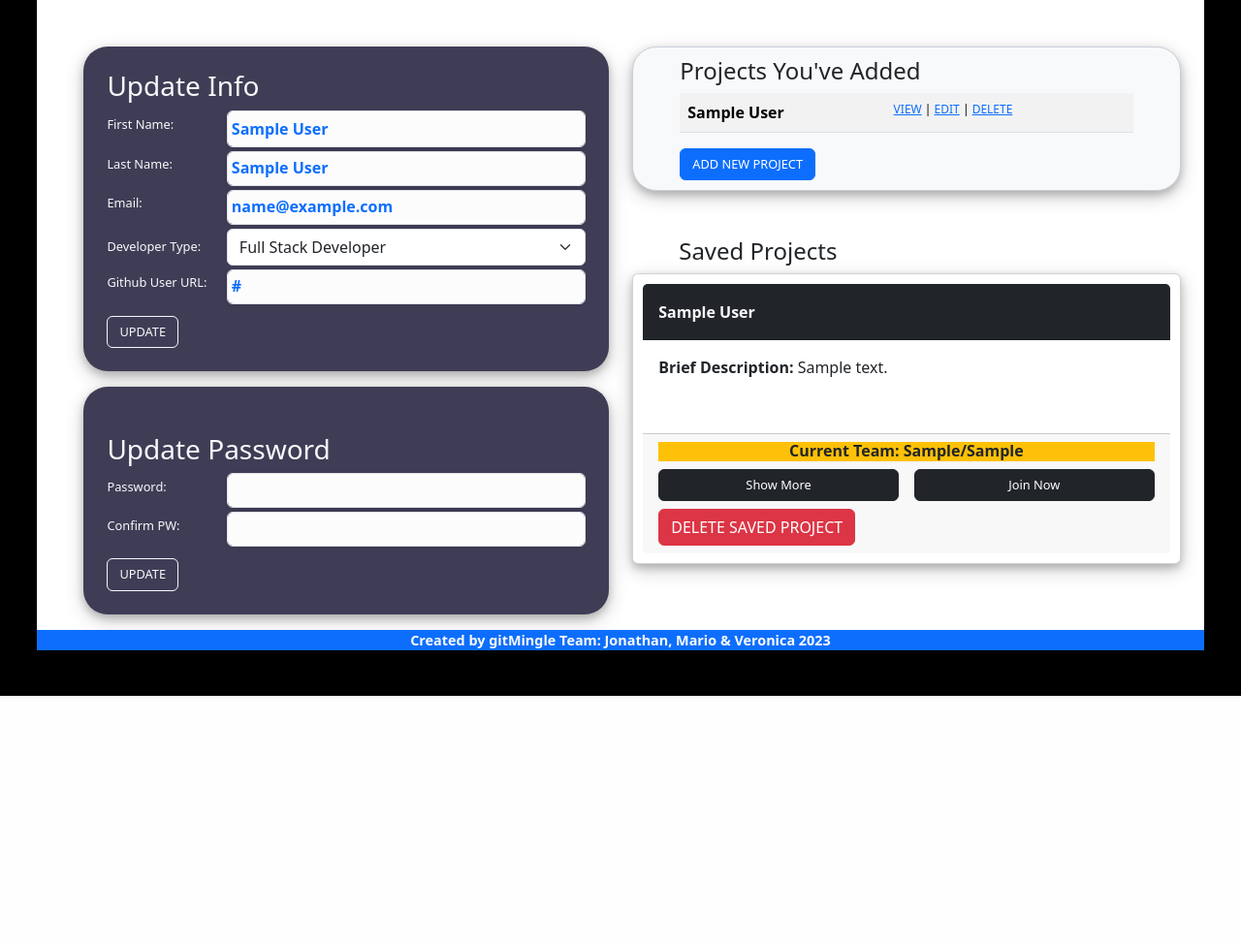
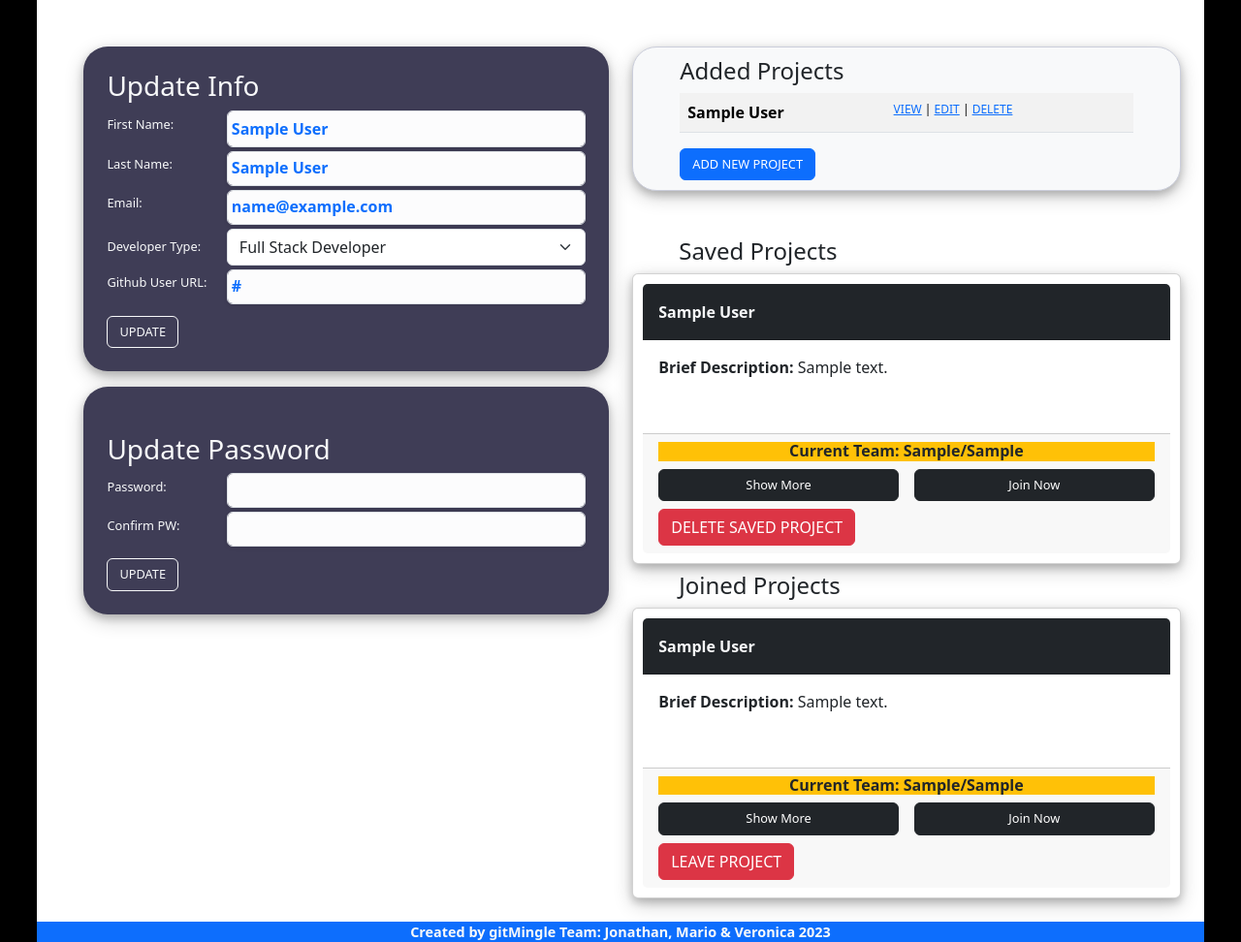
Before and after one commit to netjc/gitMingle_vam, a Flask app: page /users/profile/1 in a window 1280 px wide. Shown: the part 82-1054 px from the top of the page at 97% size. Before the commit the page ends 800 px from the top, so only its background shows below. Run offline with Flask 3, Linux system fonts and the light colour scheme; the visitor is signed in with stand-in values (Sample User, id 1); tables that the repository leaves empty or names only in its code hold one stand-in row (values such as "Sample post"); some web fonts are replaced.

Commit message:
finalized project join/join request

```diff
--- a/flask_app/controllers/users.py
+++ b/flask_app/controllers/users.py
@@ -65,7 +65,8 @@ def profile_page(id):
     }
 
     user1=user.User.get_user_with_projects({"id":id})
-    return render_template("profile.html", current_user=user.User.get_user_info({"id":id}), saved_projects=user.User.get_user_with_saved_projects({"id":id}), one_user=user1)
+
+    return render_template("profile.html", current_user=user.User.get_user_info({"id":id}), saved_projects=user.User.get_user_with_saved_projects({"id":id}), joined_projects=user.User.get_user_with_joined_projects({"id":id}),one_user=user1)
 
 
 # ******** UPDATE PROFILE - post & redirect *********
--- a/flask_app/models/project.py
+++ b/flask_app/models/project.py
@@ -136,6 +136,25 @@ class Project:
         data={"id": id}
         return connectToMySQL(cls.db).query_db(query, data)
 
+# ******** JOIN TEAM/ REQUEST TO JOIN (DEFAULT STATUS IS "PENDING" ) *********
+    @classmethod
+    def join_team(cls, data):
+        query="""
+            INSERT INTO team_members (project_id, user_id, member_type, status, created_at, updated_at)
+            VALUES (%(project_id)s, %(user_id)s, "NONE", "PENDING", NOW(), NOW());
+        """
+        return connectToMySQL(cls.db).query_db(query, data)
+
+# ******** DELETE TEAM MEMBER / LEAVE TEAM *********
+    @classmethod
+    def delete_member(cls, id):
+        query="""
+            DELETE FROM team_members
+            WHERE project_id=%(id)s;
+        """
+        data={"id": id}
+        return connectToMySQL(cls.db).query_db(query, data)
+
 
 # -- STATIC METHODS BELOW -----------------------------------------------------------
 
--- a/flask_app/models/user.py
+++ b/flask_app/models/user.py
@@ -102,7 +102,18 @@ class User:
             WHERE users.id=%(id)s;
             """
         results = connectToMySQL(cls.db).query_db(query, data )
-        print (results)
+        return results
+
+# ******** GET USER WITH PROJECTS USER HAS JOINED***********
+    @classmethod
+    def get_user_with_joined_projects(cls,data):
+        query="""
+            SELECT * FROM users
+            JOIN team_members on users.id=team_members.user_id
+            JOIN projects ON team_members.project_id=projects.id
+            WHERE users.id=%(id)s;
+            """
+        results = connectToMySQL(cls.db).query_db(query, data )
         return results
 
 # ******** SHOW ALL USERS *********
--- a/flask_app/templates/dashboard.html
+++ b/flask_app/templates/dashboard.html
@@ -88,7 +88,7 @@
 
                         <div class="w-100 d-flex justify-content-evenly mt-2">
                             <a class="w-75 btn btn-dark me-2" style="font-size: .8rem;" href="/projects/show_project/{{project.id}}"> Show More </a>
-                            <a class="w-75 btn btn-dark ms-2" style="font-size: .8rem;" href="#"> Join Now </a><br>
+                            <a class="w-75 btn btn-dark ms-2" style="font-size: .8rem;" href="/projects/join_project/{{project.id}}"> Join Now </a><br>
                         </div>
                     </div>
                 </div>
--- a/flask_app/templates/profile.html
+++ b/flask_app/templates/profile.html
@@ -128,7 +128,7 @@
 <!-- *****************************PROJECTS ADDED BY USER******************************* -->
         <div class="w-100 d-flex flex-column align-items-center justify-content-start pt-5 mb-3 border-5">
             <div class="w-100 table_container bg-light  mb-5 px-5">
-                <h4 class="w-100 justify-content-start">Projects You've Added</h4>
+                <h4 class="w-100 justify-content-start">Added Projects</h4>
                 <table class="table table-striped">
                     {% for one_project in one_user.listed_projects %}
                     <tr>
@@ -165,11 +165,40 @@
                         <h4 class="w-100 bg-warning d-flex justify-content-center m-0"><strong>Current Team: <span>{{project1.current_team}}/{{project1.max_team}}</span></strong></h4>
 
                         <div class="w-100 d-flex justify-content-evenly my-2">
-                            <a class="w-75 btn btn-dark me-2" style="font-size: .8rem;" href="/projects/show_project/{{project1.id}}"> Show More </a>
-                            <a class="w-75 btn btn-dark ms-2" style="font-size: .8rem;" href="#"> Join Now </a><br>
+                            <a class="w-75 btn btn-dark me-2" style="font-size: .8rem;" href="/projects/show_project/{{project1.project_id}}"> Show More </a>
+                            <a class="w-75 btn btn-dark ms-2" style="font-size: .8rem;" href="/projects/join_project/{{project1.project_id}}"> Join Now </a><br>
                         </div>
                         <div>
                             <a class="btn btn-danger" href="/projects/delete_saved/{{project1.project_id}}">DELETE SAVED PROJECT</a>
+                        </div>
+                    </div>
+                </div>
+                {% endfor %}
+            </div>
+
+<!-- ***************************** TEAMS/PROJECTS USER HAS JOINED ******************************* -->
+
+            <div class="w-100 d-flex flex-column">
+                <h4 class="ps-5">Joined Projects</h4>
+                {% for team in joined_projects %}
+                <div class="project_card card w-100 me-2 mb-2">
+                    <div class="card-header bg-dark d-flex justify-content-between align-items-center">
+                        <h3 class="text-light"><strong>{{team.project_name}}</strong></h3>
+                    </div>
+
+                    <div class="card-body d-flex flex-column">
+                        <p><strong>Brief Description:</strong> {{team.short_description}}</p><br>
+                    </div>
+
+                    <div class="w-100 card-footer d-flex flex-column">
+                        <h4 class="w-100 bg-warning d-flex justify-content-center m-0"><strong>Current Team: <span>{{team.current_team}}/{{team.max_team}}</span></strong></h4>
+
+                        <div class="w-100 d-flex justify-content-evenly my-2">
+                            <a class="w-75 btn btn-dark me-2" style="font-size: .8rem;" href="/projects/show_project/{{team.project_id}}"> Show More </a>
+                            <a class="w-75 btn btn-dark ms-2" style="font-size: .8rem;" href="/projects/join_project/{{team.project_id}}"> Join Now </a><br>
+                        </div>
+                        <div>
+                            <a class="btn btn-danger" href="/projects/delete_member/{{team.project_id}}">LEAVE PROJECT</a>
                         </div>
                     </div>
                 </div>
--- a/flask_app/templates/show_project.html
+++ b/flask_app/templates/show_project.html
@@ -49,8 +49,8 @@
 
 
             <div class="w-100 d-flex justify-content-between align-items-center bg-light-subtle mt-5">
-                <a class="w-50 btn btn-dark me-2" href="/projects/favorites/{{project1.id}}">Add to favorites! </a><br>
-                <a class="w-50 btn btn-dark ms-2" href="#"> Join Team </a><br>
+                <a class="w-50 btn btn-dark me-2" href="/projects/favorites/{{project1.id}}">Save Project</a><br>
+                <a class="w-50 btn btn-dark ms-2" href="/projects/join_project/{{project1.id}}">Join Team</a><br>
             </div>
 
         </div>
```
Also changed, not shown: flask_app/controllers/projects.py (+24 -0 lines), 2 other files.
